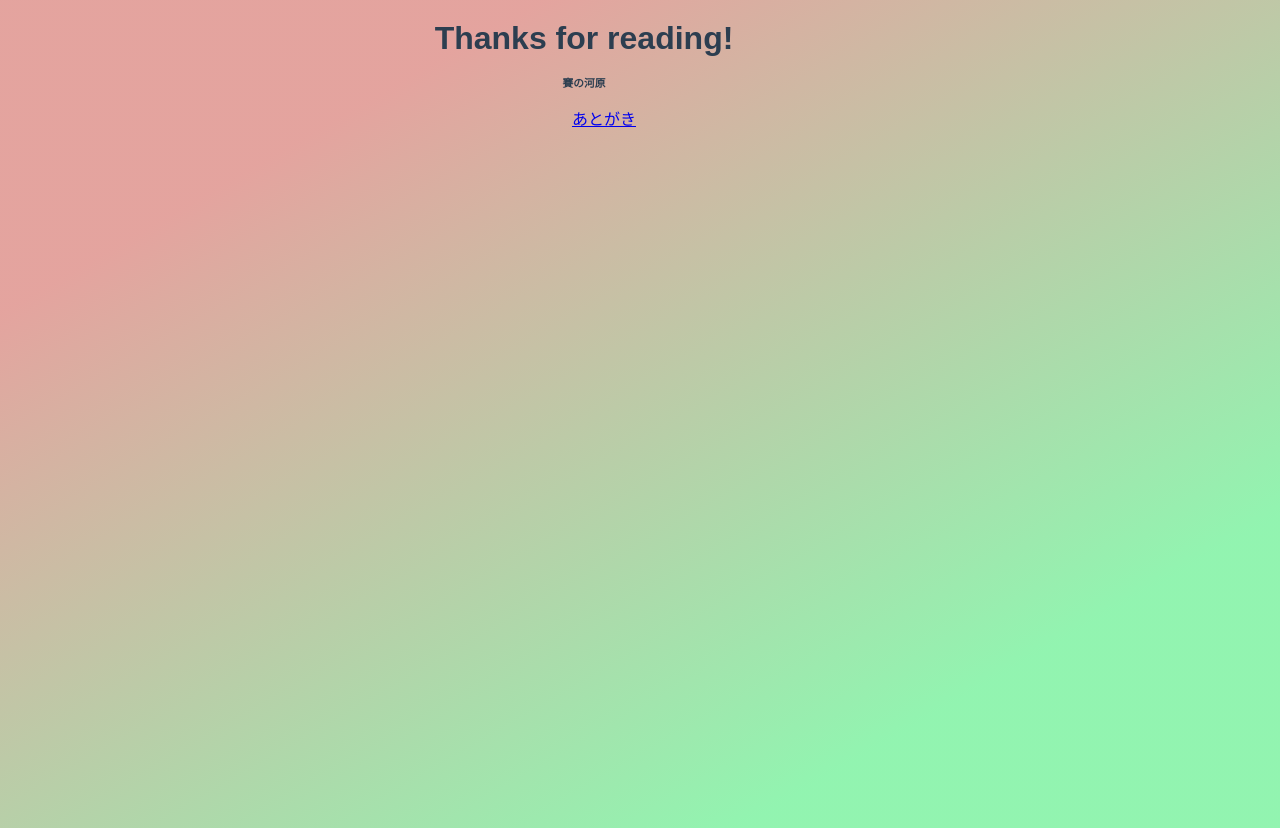
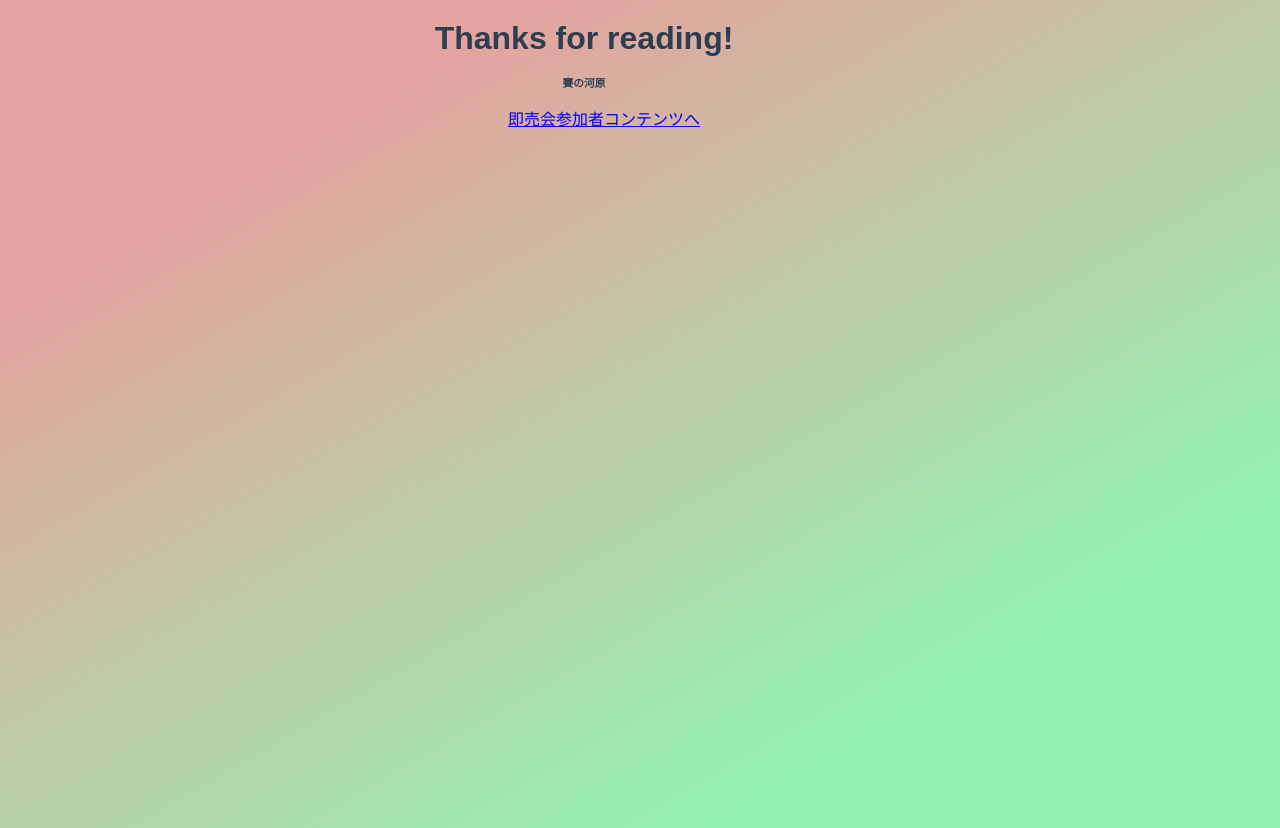
Before and after one commit to sainoishitumi-web/kawara.github.io, a plain HTML site: page index.html in a window 1280 px wide. Drawn offline with Linux system fonts and the light colour scheme.

Commit message:
Update index.html

```diff
--- a/index.html
+++ b/index.html
@@ -10,7 +10,7 @@
     <h6>賽の河原</h6>
 
     <ul>
-      <p><a href="page2.html">あとがき</a><p>
+      <p><a href="page2.html">即売会参加者コンテンツへ</a><p>
 
     </ul>
   </body>
```
